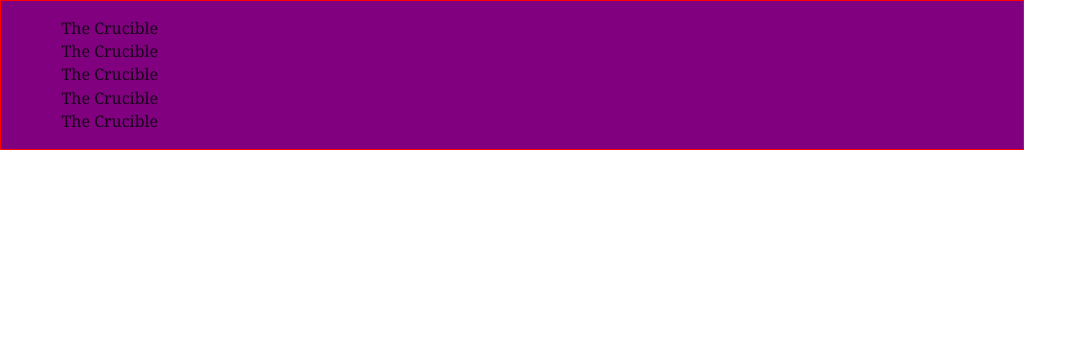
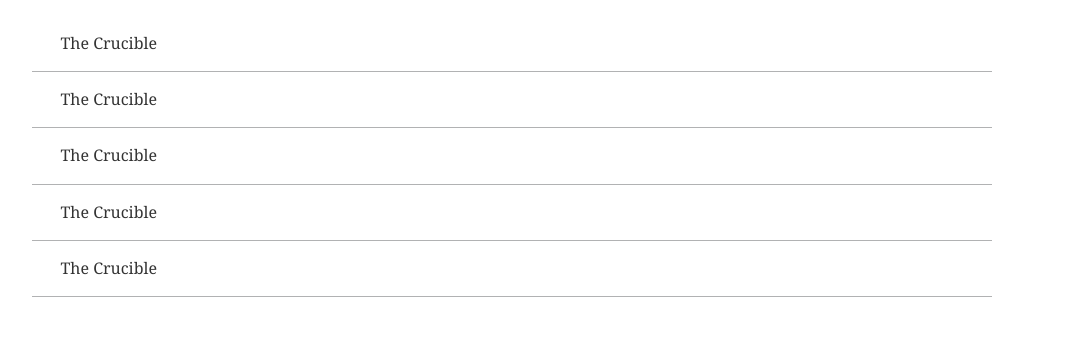
Before and after one commit to renzyq19/iniki-mariano-website, a Gatsby site: page /portfolio in a window 1280 px wide. Shown: the whole page, without its empty margins (0-1087 px from the left). Built offline with nearby package versions, Linux system fonts and the light colour scheme; Gatsby itself is replaced by a stand-in of ours.

Commit message:
I HAVE THE SHAPE

```diff
--- a/src/components/accordion.scss
+++ b/src/components/accordion.scss
@@ -1,13 +1,18 @@
+$line-color: rgba(34,36,38,0.35);
+
 .accordion {
   width:80%;
   padding: 1rem 2rem;
-  border:red 1px solid;
-  background: purple;
   display: flex;
   flex-direction: column;
+  border-radius: 10%;
+
 }
 
 .Collapsible {
+
+  padding: 1rem 0;
+  border-bottom: 1px solid $line-color ;
 
   display: flex;
   flex-direction: column;
@@ -22,6 +27,7 @@
     padding-right: 1rem;
     transition: transform 300ms;
     transform-origin: 20%;
+    color: $line-color;
   }
 
   &.is-closed {
@@ -38,8 +44,6 @@
   flex-basis: 100%;
 }
 
-.collapsible-title {
-  padding: 5px 5px;
-  display: flex;
-  align-items: center;
+.Collapsible__contentInner {
+  padding: 1rem 1rem;
 }
```
